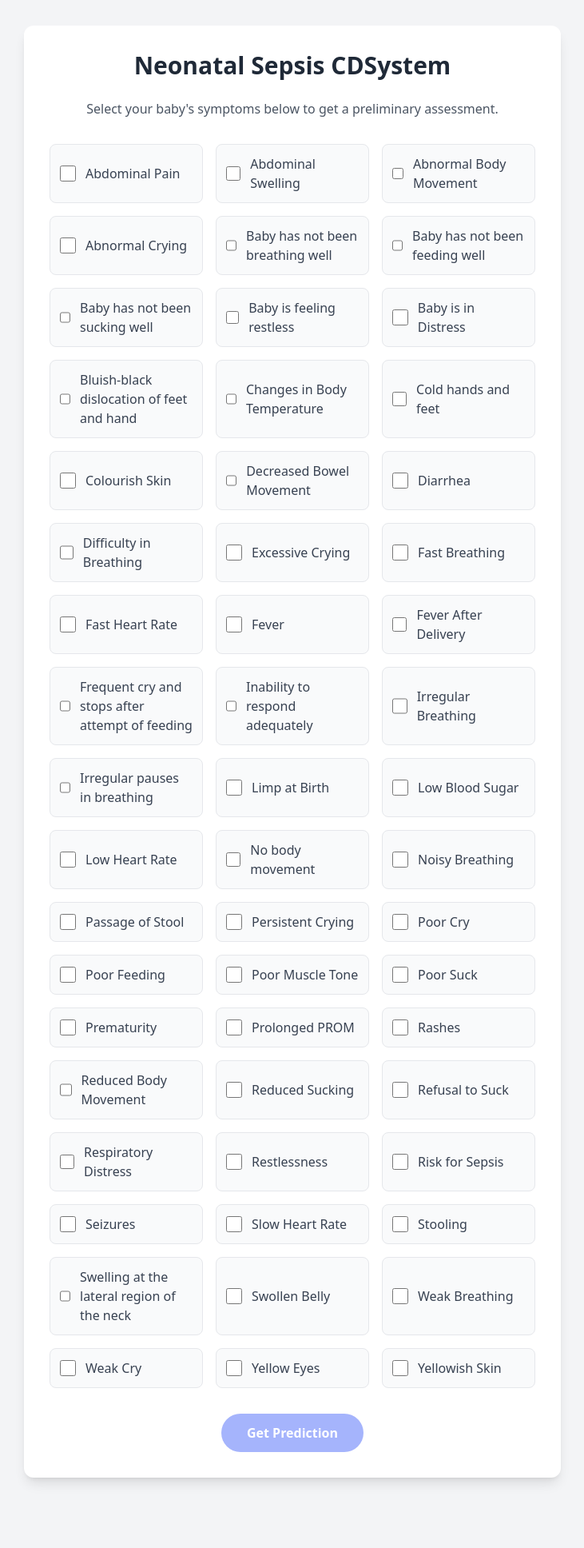
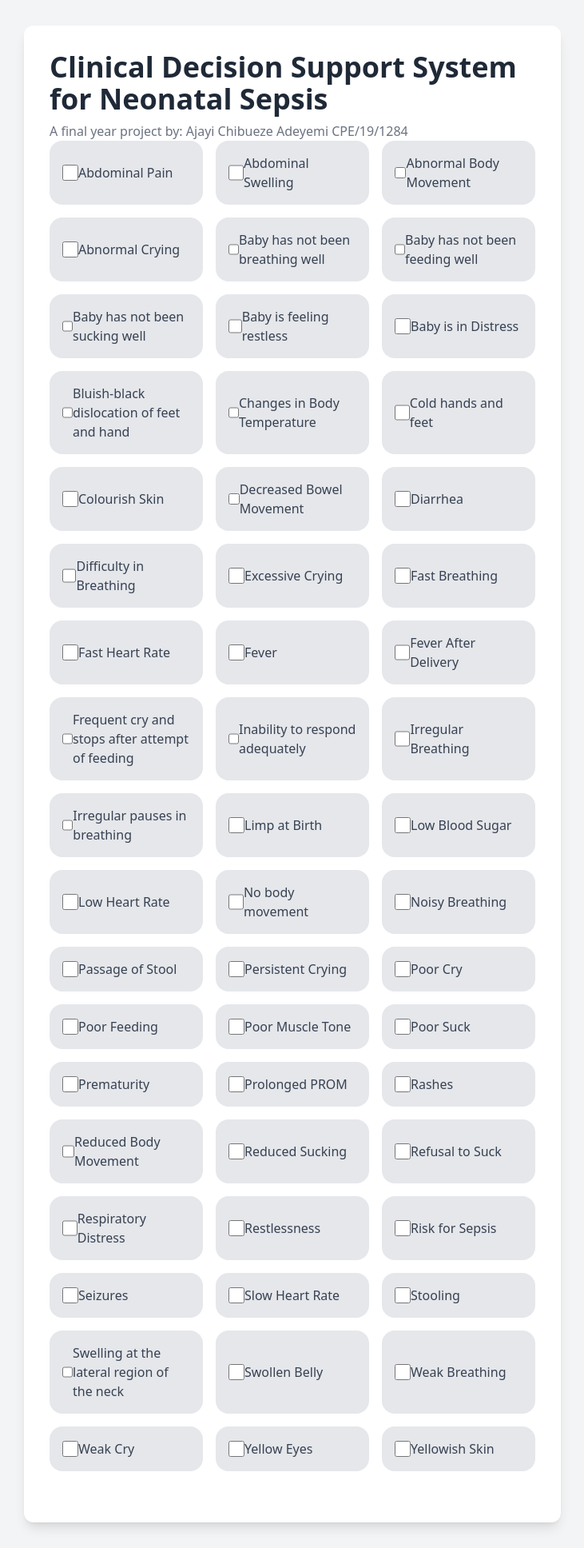
Before and after one commit to Chibueze-Adeyemi-Ajayi/neonatal-sepsis-cdss, a Flask app: page / in a window 1280 px wide. Shown: the whole page at 80% size, without its empty margins (274-1005 px from the left). Before the commit the page ends 1855 px from the top, so only its background shows below. Run offline with Flask 3, Linux system fonts and the light colour scheme; some libraries are stand-ins or nearby versions.

Commit message:
interface update

```diff
--- a/app.py
+++ b/app.py
@@ -2,6 +2,7 @@ import numpy as np
 import spacy
 import joblib
 import pandas as pd
+import random
 from flask import Flask, request, jsonify, render_template
 # Initialize the Flask application
 app = Flask(__name__)
@@ -75,7 +76,7 @@ def diagnose():
 
             print("The diagnosed ailment is: ", cds_diagnosis[prediction])
 
-        return jsonify({'message': 'Symptoms received successfully', 'symptoms': symptoms, 'prediction': ailment})
+            return jsonify({'message': 'Symptoms received successfully', 'symptoms': symptoms, 'prediction': ailment, 'accuracy': f"{getAccuracy(rf_model, predictions)}%"})
 
     except Exception as e:
         print(f"An error occurred: {e}")
@@ -99,3 +100,11 @@ if __name__ == '__main__':
     # df["diagnosis"] = df["DIAGNOSIS"].apply(lambda text: mapLabel(text))
 
     app.run(debug=True)
+
+def getAccuracy(model, predictions):
+    print(model, predictions)
+    acc = random.uniform(
+        (predictions.len() - 1) * 20,
+        (predictions.len() - 1) * 2 + 4
+    )
+    return round(acc, 2)
--- a/templates/index.html
+++ b/templates/index.html
@@ -15,6 +15,67 @@
         @import url('https://fonts.googleapis.com/css2?family=Inter:wght@400;600;700&display=swap');
         body {
             font-family: 'Inter', sans-serif;
+        }
+
+        .diagnose-button {
+            width: 100%;
+            padding: 1rem;
+            background-color: #10b981;
+            color: white;
+            font-weight: 600;
+            border-radius: 1rem;
+            transition: background-color 0.2s ease;
+            margin-top: 2rem;
+            cursor: pointer;
+            text-align: center;
+            display: none; /* Initially hidden */
+        }
+        .diagnose-button:hover {
+            background-color: #059669;
+        }
+        .symptom-list {
+            display: grid;
+            gap: 1rem;
+        }
+        .symptom-item {
+            background-color: #e5e7eb;
+            border-radius: 1rem;
+            padding: 1rem;
+            display: flex;
+            align-items: center;
+            justify-content: space-between;
+            cursor: pointer;
+            transition: all 0.2s ease;
+            user-select: none;
+        }
+        .symptom-item.selected {
+            background-color: #d1fae5;
+            border: 2px solid #10b981;
+        }
+        .symptom-label {
+            font-weight: 500;
+            color: #374151;
+            flex-grow: 1;
+        }
+        .symptom-checkbox {
+            width: 1.25rem;
+            height: 1.25rem;
+            border-radius: 0.25rem;
+            border: 2px solid #6b7280;
+            display: flex;
+            align-items: center;
+            justify-content: center;
+            transition: all 0.2s ease;
+        }
+        .symptom-item.selected .symptom-checkbox {
+            background-color: #10b981;
+            border-color: #10b981;
+        }
+        .symptom-checkbox svg {
+            display: none;
+        }
+        .symptom-item.selected .symptom-checkbox svg {
+            display: block;
         }
     </style>
 </head>
@@ -111,7 +172,7 @@
 
                 try {
                     // Send the symptoms to the Flask backend for diagnosis
-                    const response = await fetch('/diagnose', {
+                    const response = await fetch('https://neonatal-sepsis-cdss.onrender.com/diagnose', {
                         method: 'POST',
                         headers: {
                             'Content-Type': 'application/json',
@@ -169,39 +230,35 @@
             return (
                 <div className="min-h-screen bg-gray-100 flex items-center justify-center p-4 font-sans">
                     <div className="bg-white p-8 rounded-xl shadow-lg w-full max-w-2xl">
-                        <h1 className="text-3xl font-bold text-center text-gray-800 mb-6">Neonatal Sepsis CDSystem</h1>
-                        <p className="text-center text-gray-600 mb-8">
-                            Select your baby's symptoms below to get a preliminary assessment.
+                        <div class="header">
+                        <h1 class="text-3xl sm:text-4xl font-extrabold text-gray-800">Clinical Decision Support System for Neonatal Sepsis</h1>
+                        <p class="text-sm sm:text-base text-gray-500 mt-2">
+                            A final year project by: Ajayi Chibueze Adeyemi CPE/19/1284
                         </p>
+                    </div>
 
                         <div className="grid grid-cols-1 sm:grid-cols-2 md:grid-cols-3 gap-4 mb-8">
                             {allSymptoms.map((symptom, index) => (
-                                <div key={index} className="flex items-center space-x-3 bg-gray-50 p-3 rounded-lg border border-gray-200 hover:bg-gray-100 transition duration-200">
+                                <div key={index} className="symptom-item">
                                     <input
                                         type="checkbox"
                                         id={`symptom-${index}`}
                                         checked={selectedSymptoms.includes(symptom)}
                                         onChange={() => handleSymptomChange(symptom)}
-                                        className="h-5 w-5 text-indigo-600 bg-gray-100 border-gray-300 rounded focus:ring-indigo-500"
+                                        className="symptom-checkbox"
                                     />
-                                    <label htmlFor={`symptom-${index}`} className="text-gray-700 select-none">
+                                    <label htmlFor={`symptom-${index}`} className="symptom-label">
                                         {symptom}
                                     </label>
                                 </div>
                             ))}
                         </div>
 
-                        <div className="flex justify-center">
+                        <div className="flex justify-center w-full">
                             <button
+                                id="diagnose-button" className="diagnose-button"
                                 onClick={getPrediction}
                                 disabled={selectedSymptoms.length === 0}
-                                className={`
-                                    px-8 py-3 rounded-full text-white font-semibold transition-all duration-300
-                                    ${selectedSymptoms.length > 0
-                                        ? 'bg-indigo-600 hover:bg-indigo-700 transform hover:scale-105 shadow-md'
-                                        : 'bg-indigo-300 cursor-not-allowed'
-                                    }
-                                `}
                             >
                                 Get Prediction
                             </button>
```
